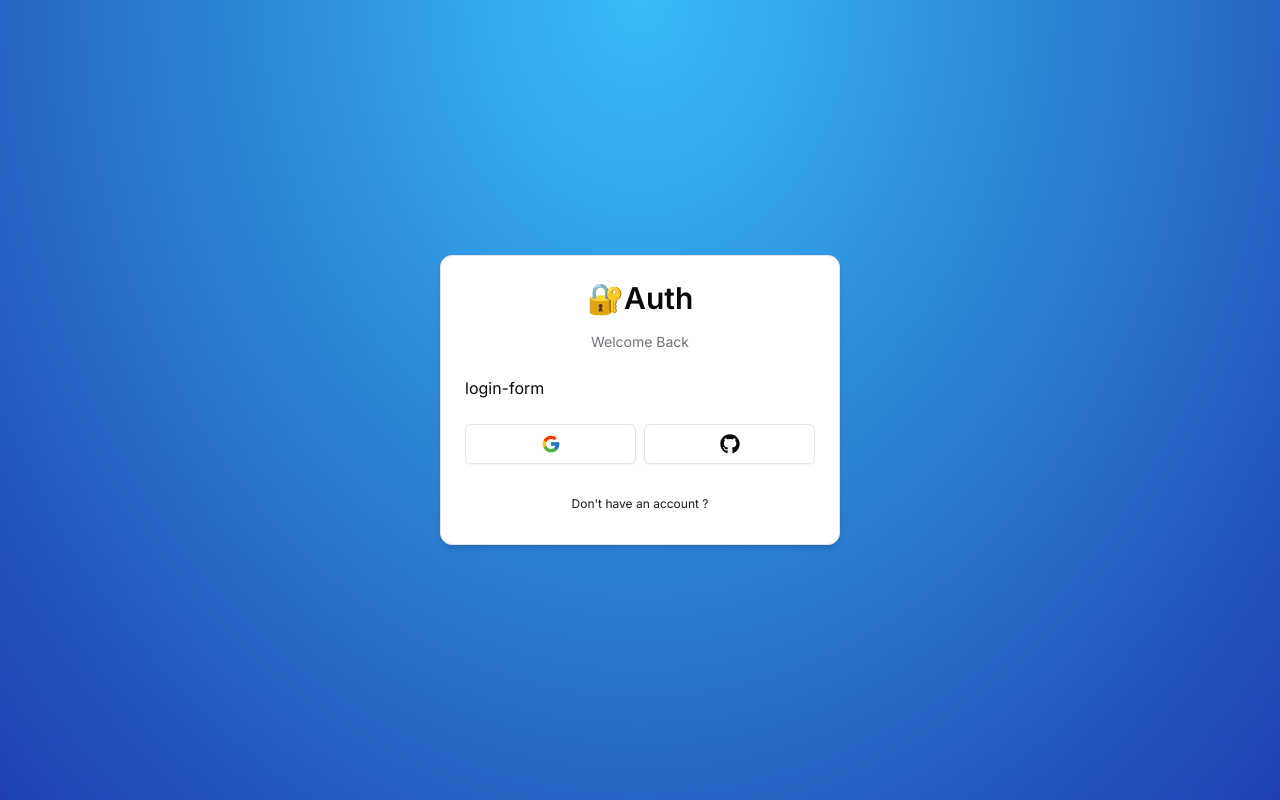
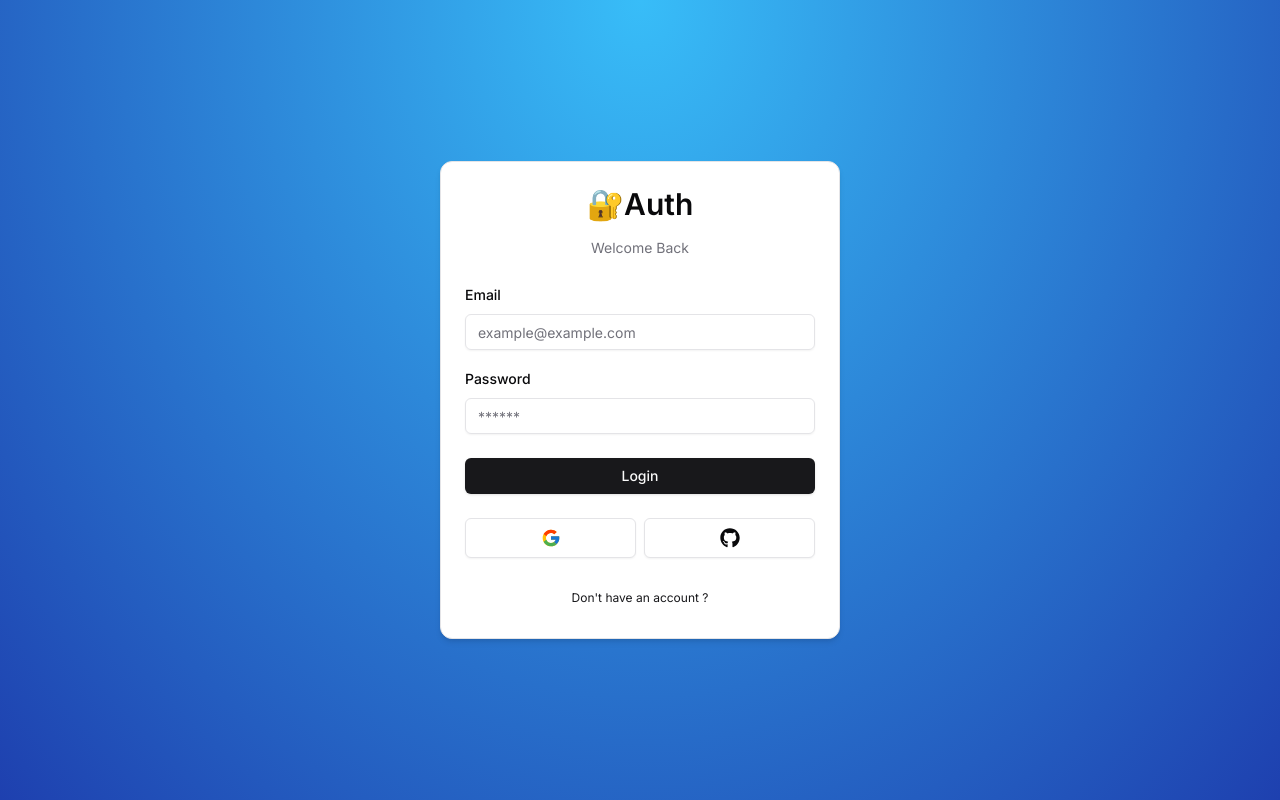
Before and after one commit to BikramjeetSarmah03/Learnings, a Next.js app: page /auth/login in a window 1280 px wide. Built offline with nearby package versions, Linux system fonts and the light colour scheme.

Commit message:
Login UI

```diff
--- a/src/components/auth/login-form.tsx
+++ b/src/components/auth/login-form.tsx
@@ -1,8 +1,41 @@
+"use client";
+
+import { useForm } from "react-hook-form";
+import { zodResolver } from "@hookform/resolvers/zod";
+import * as z from "zod";
+
 import { CardWrapper } from "@/components/auth/card-wrapper";
+
+import {
+  Form,
+  FormControl,
+  FormField,
+  FormItem,
+  FormLabel,
+  FormMessage,
+} from "@/components/ui/form";
+import { Input } from "@/components/ui/input";
+import { Button } from "@/components/ui/button";
+import { FormError } from "@/components/form-error";
+import { FormSuccess } from "@/components/form-success";
+
+import { LoginSchema } from "@/schema";
 
 interface LoginFormProps {}
 
 export function LoginForm({}: LoginFormProps) {
+  const form = useForm<z.infer<typeof LoginSchema>>({
+    resolver: zodResolver(LoginSchema),
+    defaultValues: {
+      email: "",
+      password: "",
+    },
+  });
+
+  const onSubmit = (values: z.infer<typeof LoginSchema>) => {
+    console.log(values);
+  };
+
   return (
     <CardWrapper
       headerLabel="Welcome Back"
@@ -10,7 +43,45 @@
       backButtonHref="/auth/register"
       showSocial
     >
-      login-form
+      <Form {...form}>
+        <form onSubmit={form.handleSubmit(onSubmit)} className="space-y-6">
+          <div className="space-y-4">
+            <FormField
+              control={form.control}
+              name="email"
+              render={({ field }) => (
+                <FormItem>
+                  <FormLabel>Email</FormLabel>
+                  <FormControl>
+                    <Input {...field} placeholder="example@example.com" />
+                  </FormControl>
+                  <FormMessage />
+                </FormItem>
+              )}
+            />
+
+            <FormField
+              control={form.control}
+              name="password"
+              render={({ field }) => (
+                <FormItem>
+                  <FormLabel>Password</FormLabel>
+                  <FormControl>
+                    <Input {...field} placeholder="******" type="password" />
+                  </FormControl>
+                  <FormMessage />
+                </FormItem>
+              )}
+            />
+          </div>
+
+          <FormError message="" />
+          <FormSuccess message="" />
+          <Button type="submit" className="w-full">
+            Login
+          </Button>
+        </form>
+      </Form>
     </CardWrapper>
   );
 }
--- /dev/null
+++ b/src/components/form-error.tsx
@@ -0,0 +1,16 @@
+import { ExclamationTriangleIcon } from "@radix-ui/react-icons";
+
+interface FormErrorProps {
+  message?: string;
+}
+
+export const FormError = ({ message }: FormErrorProps) => {
+  if (!message) return null;
+
+  return (
+    <div className="bg-destructive/15 p-3 rounded-md flex items-center gap-x-2 text-sm text-destructive">
+      <ExclamationTriangleIcon className="h-4 w-4" />
+      <p>{message}</p>
+    </div>
+  );
+};
--- /dev/null
+++ b/src/components/form-success.tsx
@@ -0,0 +1,16 @@
+import { CheckCircledIcon } from "@radix-ui/react-icons";
+
+interface FormSuccessProps {
+  message?: string;
+}
+
+export const FormSuccess = ({ message }: FormSuccessProps) => {
+  if (!message) return null;
+
+  return (
+    <div className="bg-emerald-500/15 p-3 rounded-md flex items-center gap-x-2 text-sm text-emerald-500">
+      <CheckCircledIcon className="h-4 w-4" />
+      <p>{message}</p>
+    </div>
+  );
+};
--- /dev/null
+++ b/src/schema/index.ts
@@ -0,0 +1,6 @@
+import * as z from "zod";
+
+export const LoginSchema = z.object({
+  email: z.string().email("Email is required"),
+  password: z.string().min(1, "Password is required"),
+});
```
Also changed, not shown: 1 other file (tests, documents, lock files or other folders).
